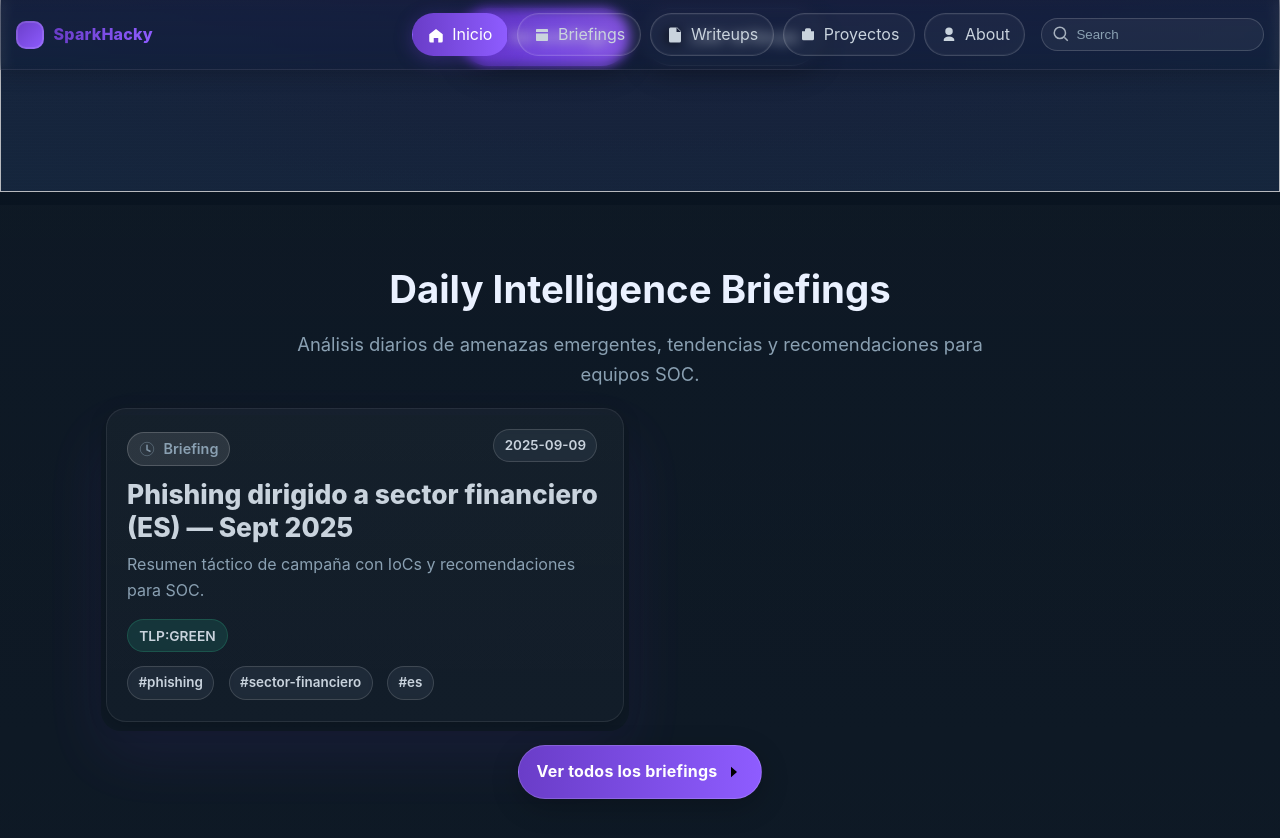
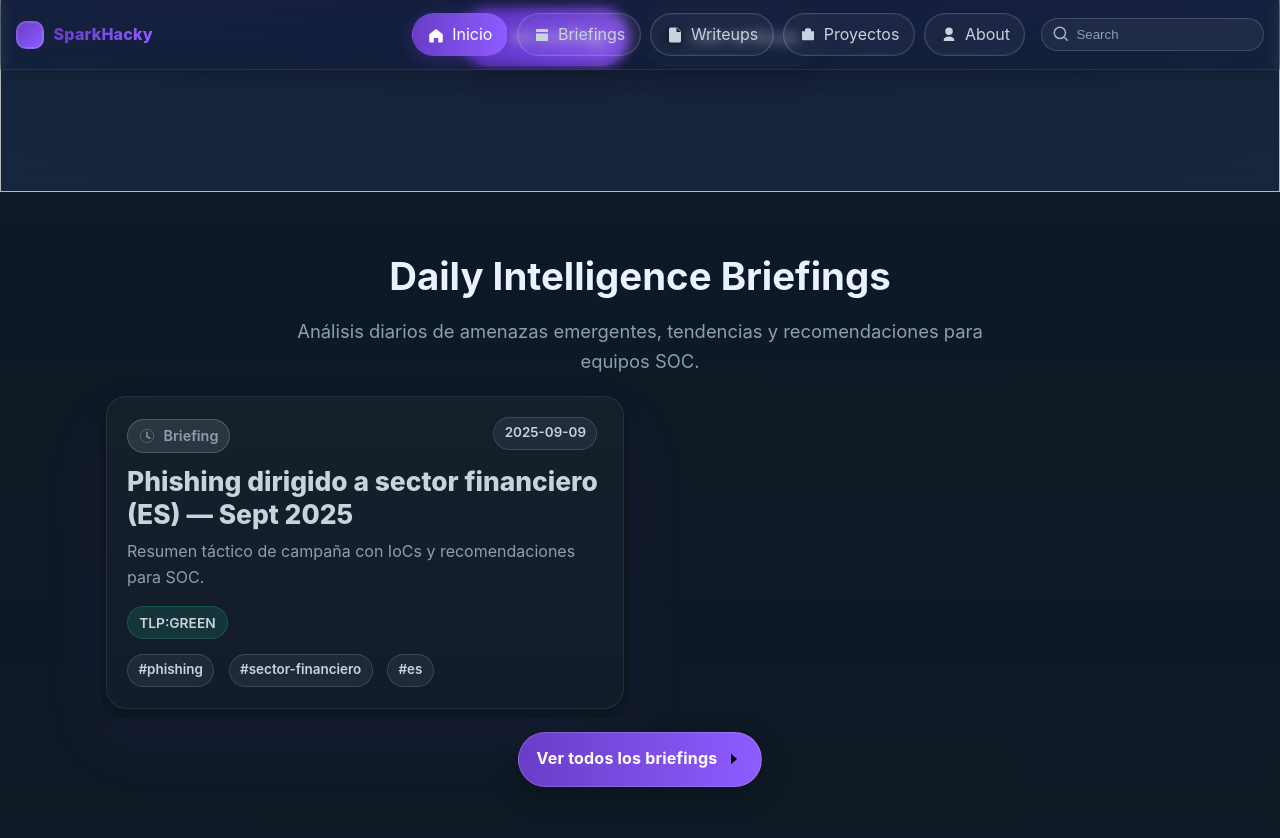
Before and after one commit to Sparkhacky/sparkhacky.github.io, a Jekyll site: the page built from index.html, in a window 1280 px wide and 900 px high, scrolled down 490 px. Shown: the top 838 px of the window. Built offline with Jekyll 4.4.1, drawn with Linux system fonts in a browser that asks for light colours.

Commit message:
Update design.css

```diff
--- a/assets/css/design.css
+++ b/assets/css/design.css
@@ -51,7 +51,7 @@ a:hover, .site-nav a:hover, .pill-nav:hover, .btn:hover{ text-decoration:none }
 /* ========================================================================== */
 .container,
 .container-wide{ max-width:var(--maxw); margin:0 auto; padding:1.2rem 1rem 3rem }
-.home-section{ position:relative; z-index:0; margin:1.4rem auto 1.9rem } /* compacto */
+.home-section{ position:relative; z-index:0} /* compacto */
 .prose{ margin-bottom:3rem }
 
 /* Alternancia de color por sección (sutil, sin líneas duras) */
@@ -387,7 +387,6 @@ a:hover, .site-nav a:hover, .pill-nav:hover, .btn:hover{ text-decoration:none }
 .home-section::before{ content:none !important; }
 
 /* Compacta un poco el espaciado entre secciones */
-.home-section{ margin: 0.8rem auto 1.2rem !important; }
 .home-section:first-of-type{ margin-top: 0 !important; }
 .home-section:last-of-type{ margin-bottom: 2rem !important; }
 
```
